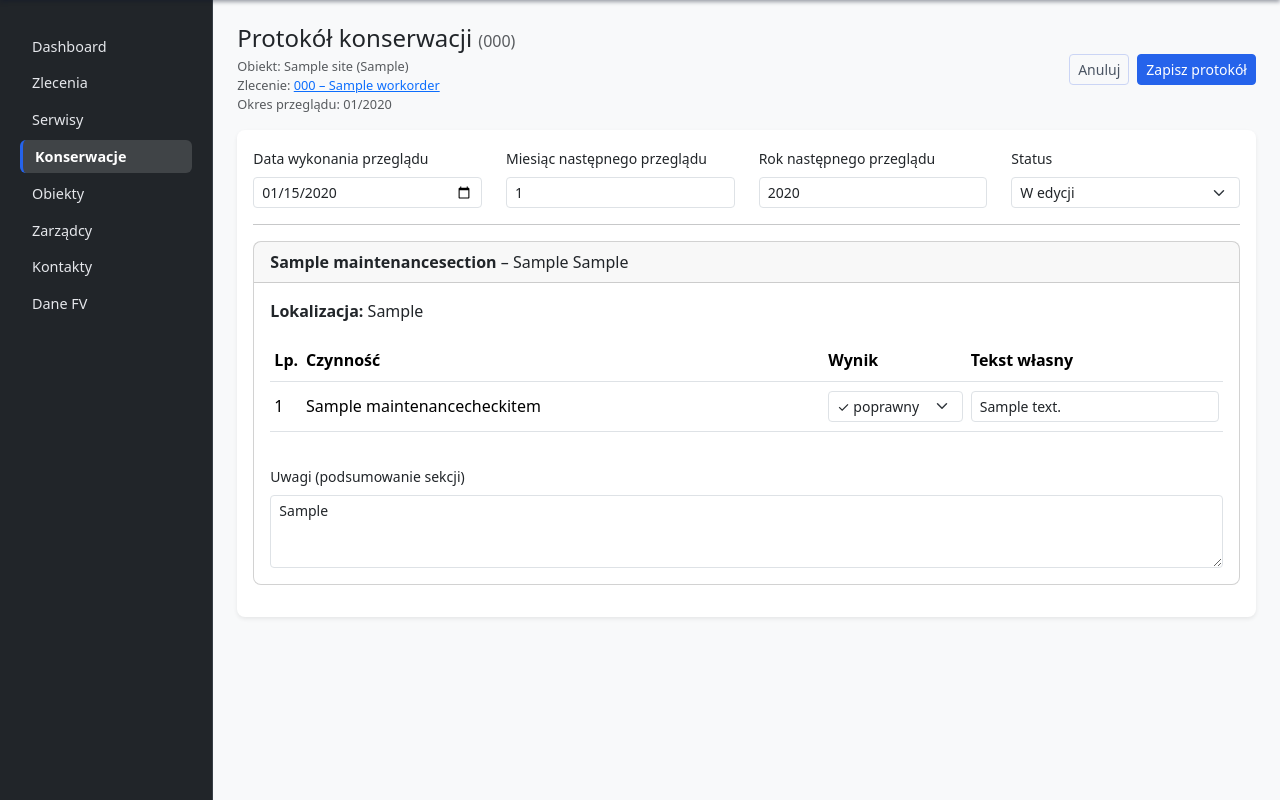
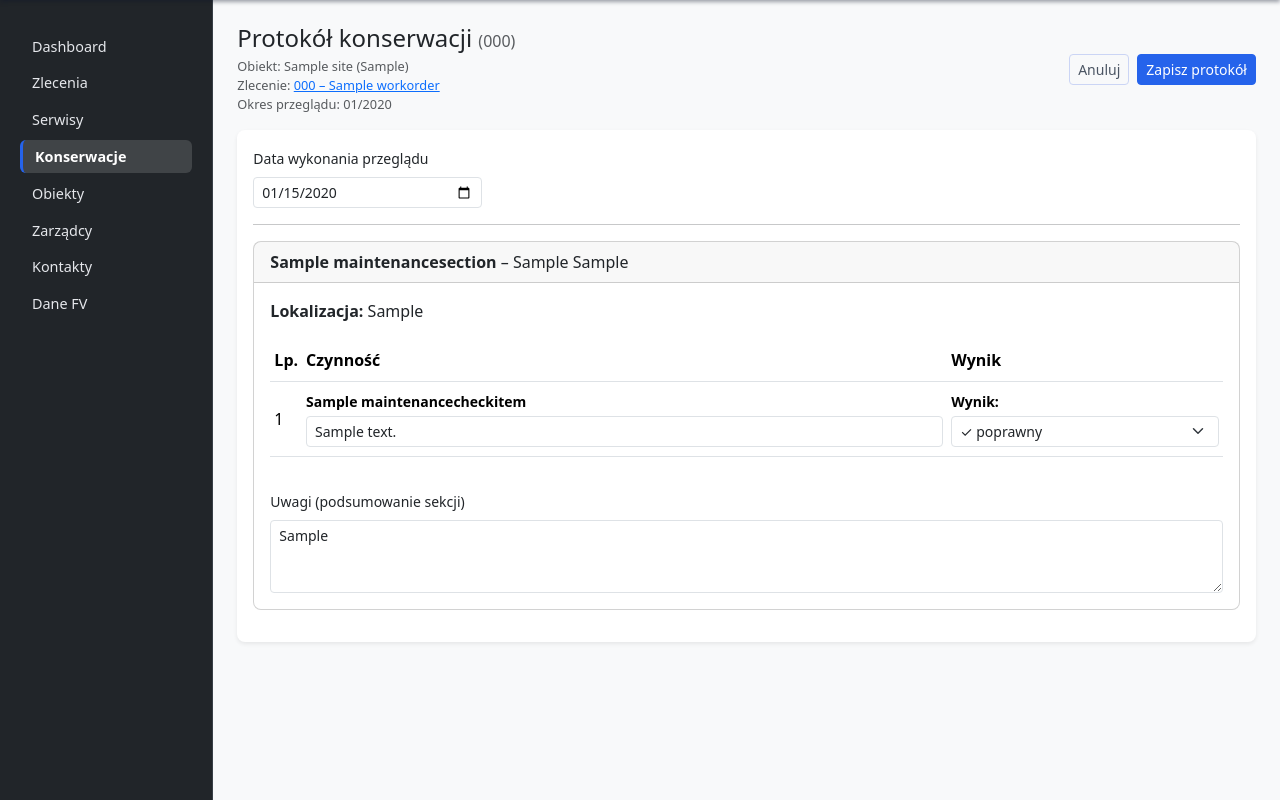
Before and after one commit to gravelTrip/allsec-portal, a Django app: page /protokoly-przegladow/1/edytuj/ in a window 1280 px wide. Shown: the part 56-856 px from the top of the page. Run offline with Django 5.2, Linux system fonts and the light colour scheme; a user stored in the database is signed in; tables that the repository leaves empty hold one stand-in row (values such as "Sample post"); some libraries are stand-ins or nearby versions.

Commit message:
0.9.8.1 - przed zamina ststusów

```diff
--- a/core/views.py
+++ b/core/views.py
@@ -514,7 +514,7 @@ def workorder_create(request):
             if order.work_type == WorkOrder.WorkOrderType.MAINTENANCE:
                 # zabezpieczenie: nie twórz dwa razy
                 if not hasattr(order, "maintenance_protocol"):
-                    # Ustalamy okres przeglądu na podstawie planned_date
+                    # Ustalamy okres przeglądu + datę wykonania na podstawie planned_date
                     if order.planned_date:
                         period_date = order.planned_date
                     else:
@@ -534,11 +534,14 @@ def workorder_create(request):
                     protocol = MaintenanceProtocol.objects.create(
                         work_order=order,
                         site=order.site,
+                        # ✅ NOWE: data wykonania przeglądu
+                        date=period_date,
                         period_year=period_year,
                         period_month=period_month,
                         next_period_year=next_year,
                         next_period_month=next_month,
                     )
+
                     # Nadaj numer KS, jeśli jeszcze nie ma
                     protocol.assign_number_if_needed()
 
@@ -586,6 +589,7 @@ def workorder_create(request):
     }
     return render(request, "core/workorder_form.html", context)
 
+
 @login_required
 def workorder_edit(request, pk):
     order = get_object_or_404(WorkOrder, pk=pk)
@@ -597,7 +601,47 @@ def workorder_edit(request, pk):
     if request.method == "POST":
         form = WorkOrderForm(request.POST, instance=order)
         if form.is_valid():
-            form.save()
+            order = form.save()
+
+            # ✅ NOWE: jeśli to MAINTENANCE i jest protokół KS – aktualizuj datę wykonania z terminu zlecenia
+            if order.work_type == WorkOrder.WorkOrderType.MAINTENANCE and hasattr(order, "maintenance_protocol"):
+                protocol = order.maintenance_protocol
+
+                if order.planned_date:
+                    period_date = order.planned_date
+                else:
+                    period_date = timezone.localdate()
+
+                update_fields = []
+
+                if protocol.date != period_date:
+                    protocol.date = period_date
+                    update_fields.append("date")
+
+                if protocol.period_year != period_date.year:
+                    protocol.period_year = period_date.year
+                    update_fields.append("period_year")
+
+                if protocol.period_month != period_date.month:
+                    protocol.period_month = period_date.month
+                    update_fields.append("period_month")
+
+                # przelicz następny przegląd wg ustawień obiektu
+                if order.site:
+                    ny, nm = order.site.get_next_maintenance_period(
+                        from_year=protocol.period_year,
+                        from_month=protocol.period_month,
+                    )
+                    if protocol.next_period_year != ny:
+                        protocol.next_period_year = ny
+                        update_fields.append("next_period_year")
+                    if protocol.next_period_month != nm:
+                        protocol.next_period_month = nm
+                        update_fields.append("next_period_month")
+
+                if update_fields:
+                    protocol.save(update_fields=update_fields)
+
             return redirect("core:workorder_detail", pk=order.pk)
     else:
         form = WorkOrderForm(instance=order)
@@ -608,6 +652,7 @@ def workorder_edit(request, pk):
         "order": order,
     }
     return render(request, "core/workorder_form.html", context)
+
 
 # =========================
 # OBIEKTY (Site)
--- a/templates/core/maintenance_protocol_form.html
+++ b/templates/core/maintenance_protocol_form.html
@@ -59,7 +59,9 @@ Protokół konserwacji – {{ site.name }}
     <div class="card-body">
         <form method="post" id="maintenance-protocol-form" novalidate>
             {% csrf_token %}
-
+            {{ form.next_period_month.as_hidden }}
+            {{ form.next_period_year.as_hidden }}
+            {{ form.status.as_hidden }}
             {% if form.non_field_errors %}
             <div class="alert alert-danger py-2 small">
                 {{ form.non_field_errors }}
@@ -71,24 +73,6 @@ Protokół konserwacji – {{ site.name }}
                     <label class="form-label small">Data wykonania przeglądu</label>
                     {{ form.date }}
                     {{ form.date.errors }}
-                </div>
-
-                <div class="col-md-3">
-                    <label class="form-label small">Miesiąc następnego przeglądu</label>
-                    {{ form.next_period_month }}
-                    {{ form.next_period_month.errors }}
-                </div>
-
-                <div class="col-md-3">
-                    <label class="form-label small">Rok następnego przeglądu</label>
-                    {{ form.next_period_year }}
-                    {{ form.next_period_year.errors }}
-                </div>
-
-                <div class="col-md-3">
-                    <label class="form-label small">Status</label>
-                    {{ form.status }}
-                    {{ form.status.errors }}
                 </div>
             </div>
 
@@ -124,9 +108,8 @@ Protokół konserwacji – {{ site.name }}
                             <thead>
                                 <tr>
                                     <th style="width: 3rem;">Lp.</th>
-                                    <th style="width: 55%;">Czynność</th>
-                                    <th style="width: 15%;">Wynik</th>
-                                    <th style="width: 27%;">Tekst własny</th>
+                                    <th style="width: 70%;">Czynność</th>
+                                    <th style="width: 30%;">Wynik</th>
                                 </tr>
                             </thead>
                             <tbody>
@@ -136,22 +119,21 @@ Protokół konserwacji – {{ site.name }}
                                         {{ forloop.counter }}
                                         {{ item_form.id }}
                                     </td>
+
                                     <td>
-                                        {{ item_form.instance.label }}
+                                        <div class="small fw-semibold mb-1">
+                                            {{ item_form.instance.label }}
+                                        </div>
+                                        <div>
+                                            {{ item_form.note.errors }}
+                                            {{ item_form.note }}
+                                        </div>
                                     </td>
+
                                     <td>
+                                        <div class="small fw-semibold mb-1">Wynik:</div>
                                         {{ item_form.result.errors }}
                                         {{ item_form.result }}
-                                    </td>
-                                    <td>
-                                        {{ item_form.note.errors }}
-                                        {{ item_form.note }}
-                                    </td>
-                                </tr>
-                                {% empty %}
-                                <tr>
-                                    <td colspan="4" class="text-muted small">
-                                        Brak punktów kontrolnych w tej sekcji.
                                     </td>
                                 </tr>
                                 {% endfor %}
```
Also changed, not shown: templates/core/maintenance_protocol_detail.html (+14 -7 lines).
